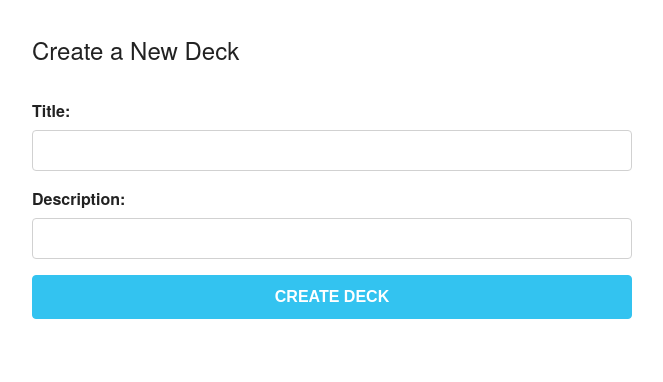
After one commit to ralphbotes/FlaskFlasher, a Flask app: page /new_deck in a window 1280 px wide. The commit adds this page. Shown: the top 382 px of the page, without its empty margins (308-971 px from the left). Run offline with Flask 3, Linux system fonts and the light colour scheme; the visitor is signed in with stand-in values (Sample User, id 1).

Commit message:
Add: Functionality added for edit, delete and add cards. Styling

```diff
--- a/app.py
+++ b/app.py
@@ -4,7 +4,7 @@ from flask_login import LoginManager, current_user, login_user, logout_user, log
 from models.models import db, User, Card, Deck
 
 app = Flask(__name__)
-app.config['SECRET_KEY'] = 'x5UXtdnNeKZN'
+app.config['SECRET_KEY'] = 'x5UXtdnNeKZN'   # Add your own unique secret key here
 app.config['SQLALCHEMY_DATABASE_URI'] = 'sqlite:///flaskflash.db'
 db.init_app(app)
 login_manager = LoginManager(app)
@@ -20,6 +20,64 @@ def load_user(user_id):
 def dashboard():
     user_decks = Deck.query.filter_by(user_id=current_user.id).all()
     return render_template('dashboard.html', user=current_user, decks=user_decks)
+
+@app.route('/new_deck', methods=['GET', 'POST'])
+@login_required
+def new_deck():
+    if request.method == 'POST':
+        title = request.form['title']
+        description = request.form['description']
+        # Create the new deck
+        new_deck = Deck(title=title, description=description, user_id=current_user.id)
+        db.session.add(new_deck)
+        db.session.commit()
+        return redirect(url_for('dashboard'))
+    return render_template('new_deck.html')
+
+@app.route('/decks/<int:deck_id>/add_cards', methods=['GET', 'POST'])
+@login_required
+def add_cards_to_deck(deck_id):
+    if request.method == 'POST':
+        # Handle adding cards to the deck
+        # You can access the submitted form data using request.form
+        # For example, request.form['card_title'], request.form['card_description']
+        # Perform the necessary actions to add cards to the deck
+        flash('Cards added to the deck successfully!', 'success')
+        return redirect(url_for('dashboard'))
+    else:
+        # Display form to add cards to the deck
+        return render_template('add_cards.html', deck_id=deck_id)
+
+@app.route('/decks/<int:deck_id>/delete', methods=['POST'])
+@login_required
+def delete_deck(deck_id):
+    deck_to_delete = Deck.query.get_or_404(deck_id)
+    if deck_to_delete.user_id != current_user.id:
+        flash("You don't have permission to delete this deck.", 'error')
+        return redirect(url_for('dashboard'))
+
+    db.session.delete(deck_to_delete)
+    db.session.commit()
+    flash('Deck deleted successfully!', 'success')
+    return redirect(url_for('dashboard'))
+
+@app.route('/decks/<int:deck_id>/edit', methods=['GET', 'POST'])
+@login_required
+def edit_deck(deck_id):
+    deck_to_edit = Deck.query.get_or_404(deck_id)
+    if deck_to_edit.user_id != current_user.id:
+        flash("You don't have permission to edit this deck.", 'error')
+        return redirect(url_for('dashboard'))
+
+    if request.method == 'POST':
+        deck_to_edit.title = request.form['title']
+        deck_to_edit.description = request.form['description']
+        db.session.commit()
+        flash('Deck edited successfully!', 'success')
+        return redirect(url_for('dashboard'))
+    else:
+        # Display form to edit the deck
+        return render_template('edit_deck.html', deck=deck_to_edit)
 
 @app.route('/signup', methods=['GET', 'POST'])
 def signup():
--- /dev/null
+++ b/templates/new_deck.html
@@ -0,0 +1,85 @@
+<!DOCTYPE html>
+<html lang="en">
+<head>
+    <meta charset="UTF-8">
+    <meta name="viewport" content="width=device-width, initial-scale=1.0">
+    <title>New Deck</title>
+    <style>
+        body {
+            padding: 2rem;
+            max-width: 600px;
+            margin: 0 auto;
+            font-family: "Raleway", "HelveticaNeue", "Helvetica Neue", Helvetica, Arial, sans-serif;
+            color: #222;
+        }
+
+        h2 {
+            margin-top: 0;
+            margin-bottom: 2rem;
+            font-weight: 300;
+        }
+
+        form {
+            margin-bottom: 2rem;
+        }
+
+        label {
+            display: block;
+            margin-bottom: .5rem;
+            font-weight: 600;
+        }
+
+        input[type="text"],
+        input[type="password"] {
+            width: 100%;
+            padding: 0.75rem;
+            margin-bottom: 1rem;
+            border: 1px solid #D1D1D1;
+            border-radius: 4px;
+            box-sizing: border-box;
+        }
+
+        button[type="submit"] {
+            width: 100%;
+            padding: 0.75rem;
+            font-size: 1rem;
+            font-weight: 600;
+            text-transform: uppercase;
+            color: #fff;
+            background-color: #33C3F0;
+            border: 1px solid #33C3F0;
+            border-radius: 4px;
+            cursor: pointer;
+            transition: background-color 0.3s ease;
+        }
+
+        button[type="submit"]:hover {
+            background-color: #1EAEDB;
+            border-color: #1EAEDB;
+        }
+
+        p {
+            margin-top: 0;
+        }
+
+        a {
+            color: #1EAEDB;
+            text-decoration: none;
+        }
+
+        a:hover {
+            color: #0FA0CE;
+        }
+    </style>
+</head>
+<body>
+    <h2>Create a New Deck</h2>
+    <form action="{{ url_for('new_deck') }}" method="post">
+        <label for="title">Title:</label>
+        <input type="text" id="title" name="title" required>
+        <label for="description">Description:</label>
+        <input type="text" id="description" name="description">
+        <button type="submit">Create Deck</button>
+    </form>
+</body>
+</html>
```
Also changed, not shown: templates/add_cards.html (added, +97 -0 lines), templates/dashboard.html (+88 -13 lines), templates/delete_deck.html (added, +77 -0 lines), templates/edit_deck.html (added, +76 -0 lines).
